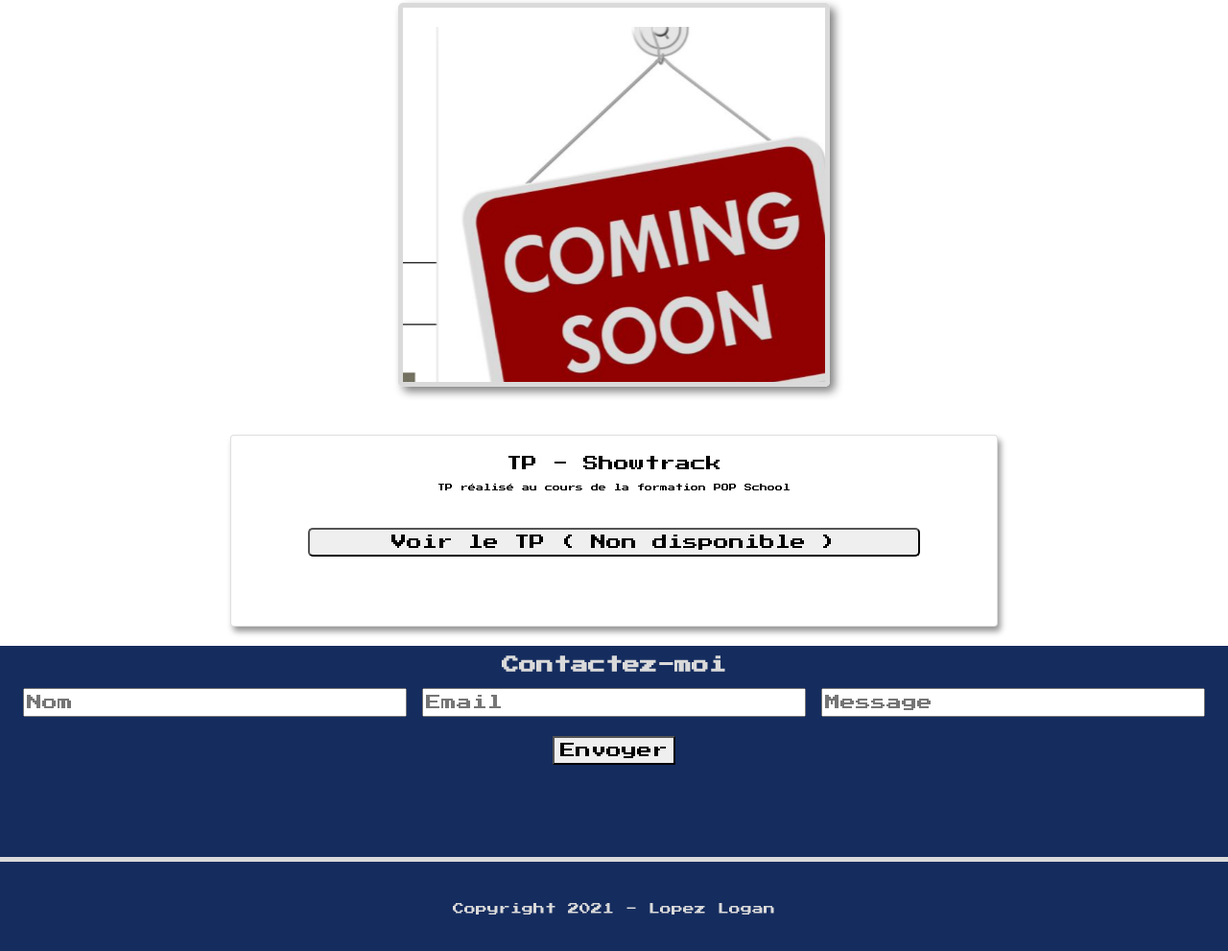
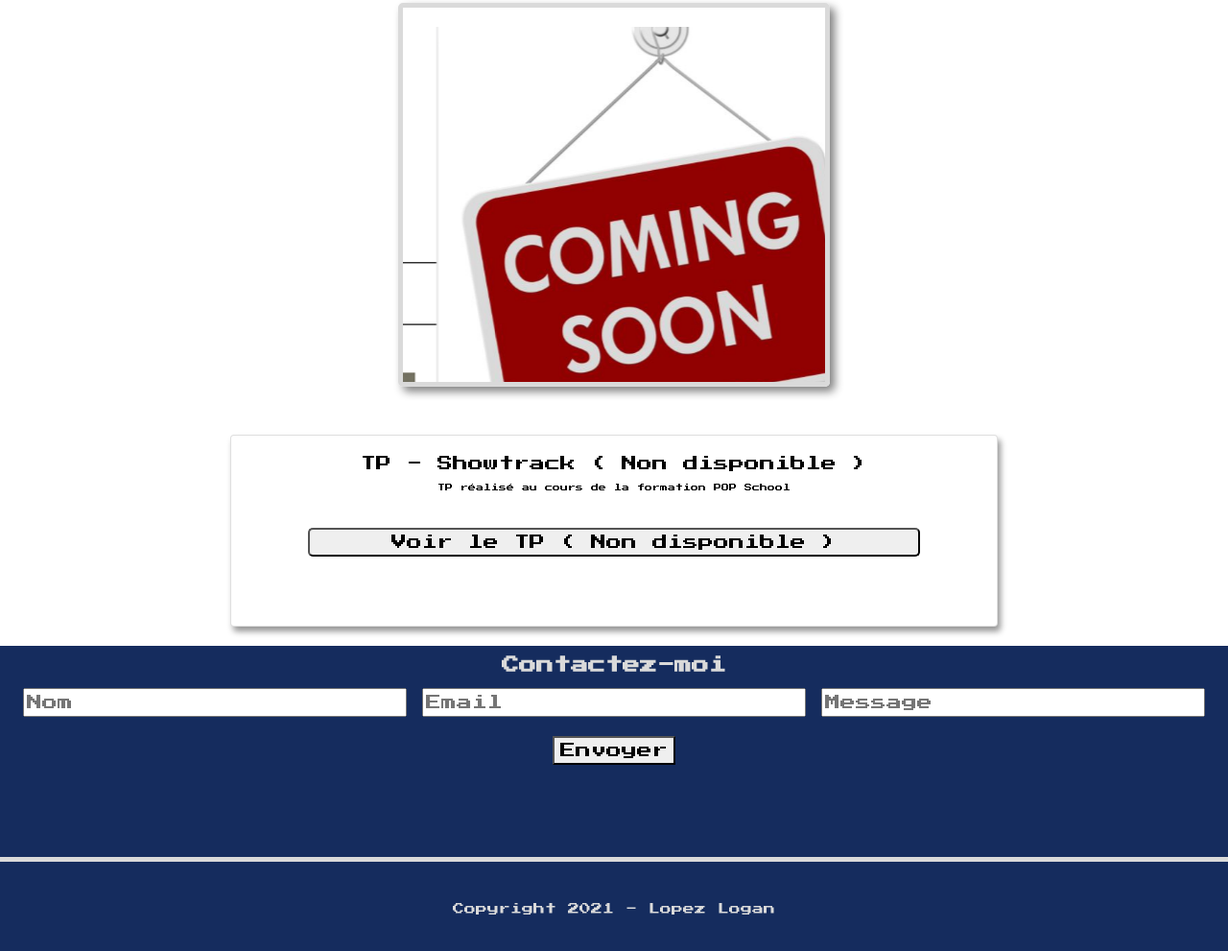
Before and after one commit to Loganlpzim/Portfolio, a plain HTML site: page index.html in a window 1280 px wide. Shown: the part 3451-4442 px from the top of the page at 96% size. Drawn offline with nearby package versions, Linux system fonts and the light colour scheme.

Commit message:
TP Showtrack link doesn't work

```diff
--- a/index.html
+++ b/index.html
@@ -124,7 +124,7 @@
         </div>
         <div class="container">
             <div class="card">
-                    <h3>TP - Showtrack</h3>
+                    <h3>TP - Showtrack ( Non disponible )</h3>
                     <p>TP réalisé au cours de la formation POP School</p>
                     <button class="view-btn">Voir le TP ( Non disponible )</button>
                 </div>
```
